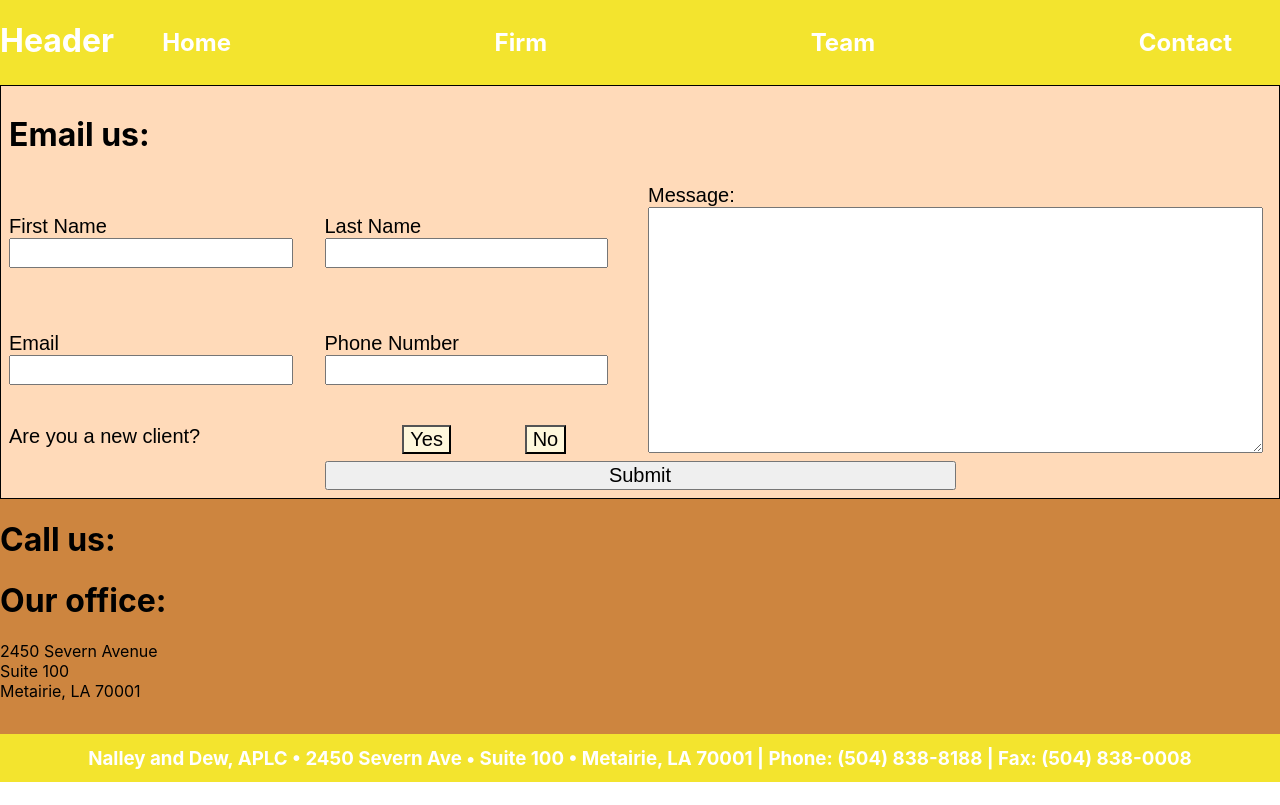
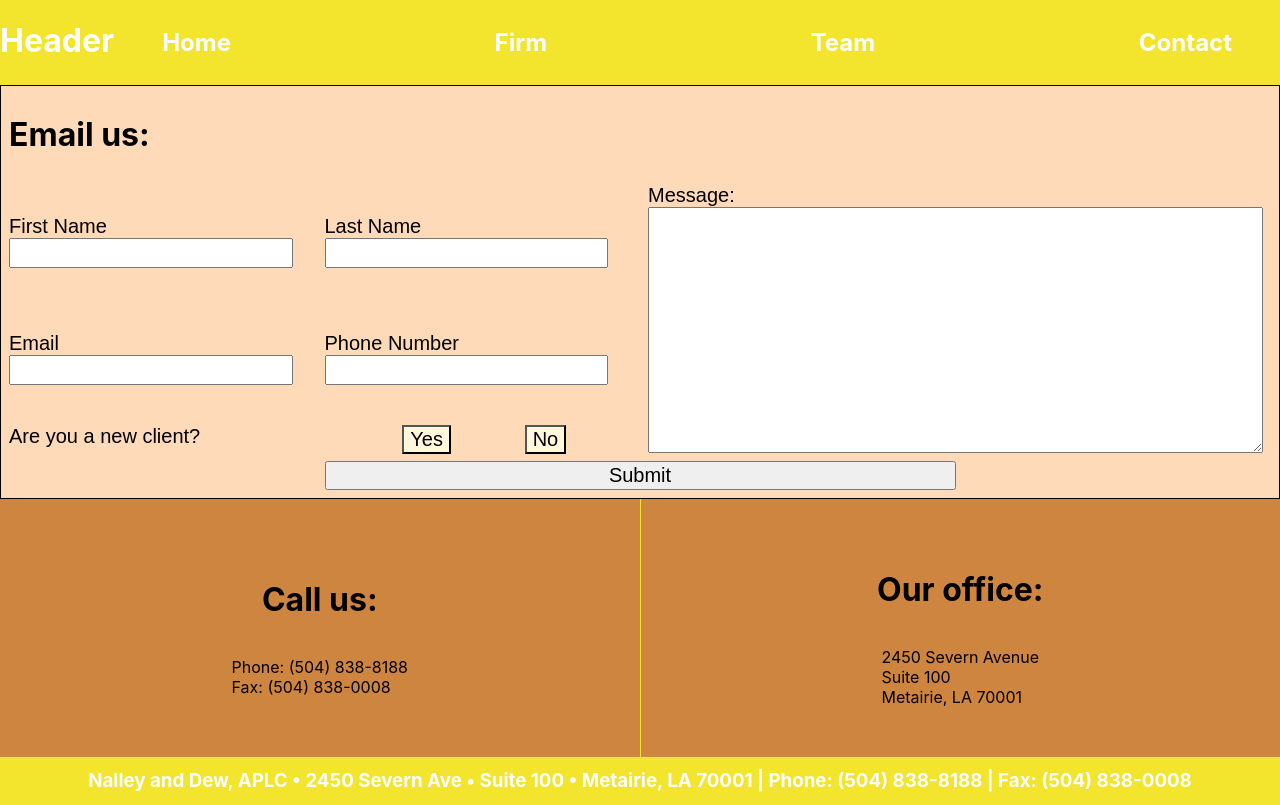
Before and after one commit to BRCornelius/gnalley.com, a React (Create React App) app: page /contact in a window 1280 px wide. Built offline with nearby package versions, Linux system fonts and the light colour scheme.

Commit message:
updates firm copy

```diff
--- a/src/Mocks/MockGeneralWidget/MockGeneralWidget.css
+++ b/src/Mocks/MockGeneralWidget/MockGeneralWidget.css
@@ -2,12 +2,12 @@
     align-items: center;
     display: flex;
     flex-direction: column;
-    height: 100%;
     justify-content: center;
-    width: 100%;
+    background-color: peachpuff;
+    padding: 1rem;
 }
-.general-widget {
-    background-color: peachpuff;
-    height: 90%;
-    width: 90%;
+.outer-container {
+    display: flex;
+    align-items: center;
+    padding: 0.5rem;
 }
--- a/src/Mocks/MockGeneralWidget/MockGeneralWidget.jsx
+++ b/src/Mocks/MockGeneralWidget/MockGeneralWidget.jsx
@@ -3,8 +3,10 @@ import { Wedge } from '../../components';
 import './MockGeneralWidget.css';
 
 export const MockGeneralWidget = () => <Wedge>
+    <div className="outer-container">
         <div className="general-container">
-            <h1>Widget Label</h1>
-            <p className="general-widget">The first Wedge</p>
+            <h1>Who we are</h1>
+            <p className="general-widget">Founded in 1990 by George Nalley, Nalley and Dew, APLC is a Louisiana law firm with a global perspective. The firm’s practice is litigation centered, with extensive experience in all areas of casualty litigation, including maritime, products liability, and environmental law issues, as well as state and federal workers’ compensation. The firm also has a strong foundation in employment and labor law litigation and insurance coverage issues. We have been privileged to represent our clients in a variety of civil and maritime business disputes, including construction and contractor litigation, and civil RICO. While our practice is predominately in Louisiana, our attorneys are licensed in Louisiana, Mississippi, Texas, and Florida, and Nalley and Dew has tried and/or handled cases in numerous other states, including  Florida, Tennessee, and Ohio. We proudly represent clients in both defense and plaintiff litigation matters.</p>
         </div>
+    </div>
     </Wedge>
--- a/src/views/Contact/ContactPage.css
+++ b/src/views/Contact/ContactPage.css
@@ -0,0 +1,26 @@
+.two-columns {
+    display: inline-flex;
+    height: 34.3vh;
+    width: 100%;
+}
+
+.vertical-column {
+    display: flex;
+    flex-direction: column;
+    justify-content: center;
+    align-items: center;
+    width: 50%;
+}
+
+.vertical-column-right {
+    border-left: 1px solid #f3e42e;
+    display: flex;
+    flex-direction: column;
+    justify-content: center;
+    align-items: center;
+    width: 50%;
+}
+
+.contact-page-container {
+    height: 84vh;
+  }
--- a/src/views/Contact/ContactPage.jsx
+++ b/src/views/Contact/ContactPage.jsx
@@ -2,13 +2,14 @@ import React from 'react';
 import { Contact } from '../../components';
 import './ContactPage.css';
 
-export const ContactPage = () => <div className="single-page-container">
+export const ContactPage = () => <div className="contact-page-container">
     <Contact isWidget={false}/>
     <div className="two-columns">
         <div className="vertical-column">
             <h1>Call us:</h1>
+            <p>Phone: (504) 838-8188<br/>Fax: (504) 838-0008</p>
         </div>
-        <div className="vertical-column">
+        <div className="vertical-column-right">
             <h1>Our office:</h1>
             <p>2450 Severn Avenue<br/>Suite 100<br/>Metairie, LA 70001</p>
         </div>
```
